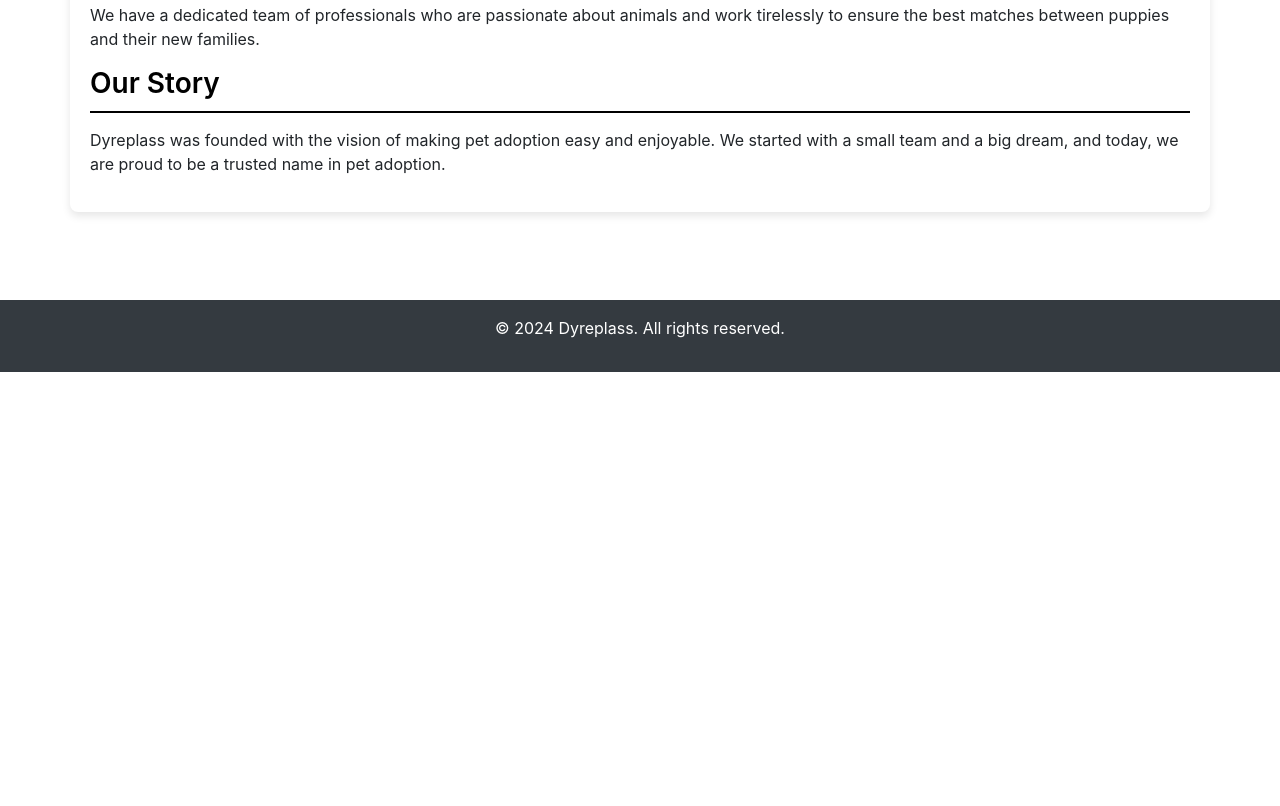
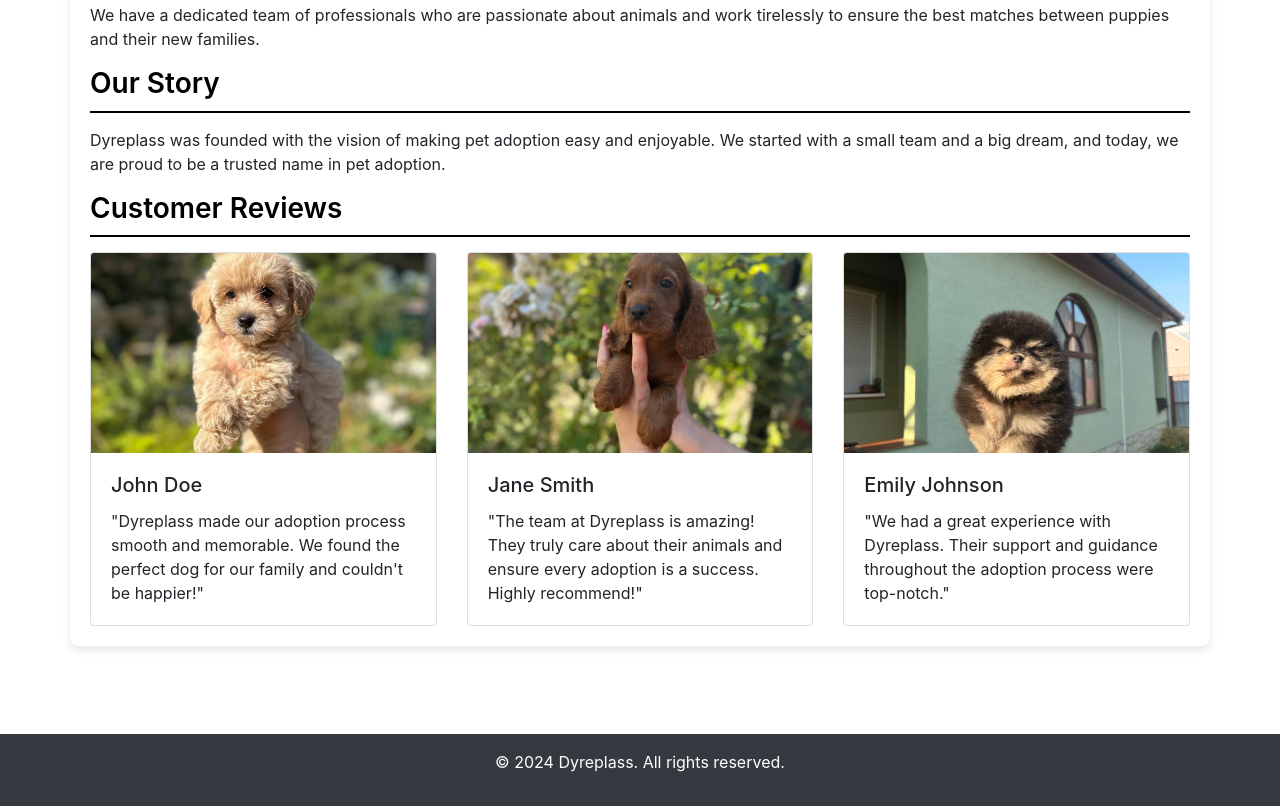
Before and after one commit to Gjoce/DyreplassMain, a plain HTML site: page frontend/about.html in a window 1280 px wide. Shown: the part 540-1346 px from the top of the page. Before the commit the page ends 912 px from the top, so only its background shows below. Drawn offline with nearby package versions, Linux system fonts and the light colour scheme; no server answers.

Commit message:
customer reviews

```diff
--- a/frontend/about.html
+++ b/frontend/about.html
@@ -43,7 +43,6 @@
        </div>
    </header>
 
-
     <!-- Main Content -->
     <div class="container mt-5">
         <div class="row">
@@ -56,6 +55,32 @@
 
                 <h2 class="section-heading">Our Story</h2>
                 <p>Dyreplass was founded with the vision of making pet adoption easy and enjoyable. We started with a small team and a big dream, and today, we are proud to be a trusted name in pet adoption.</p>
+
+                <!-- Customer Reviews Section -->
+                <h2 class="section-heading">Customer Reviews</h2>
+                <div class="card-deck">
+                    <div class="card">
+                        <img src="images/BELLA/BELLA.jpg" class="card-img-top" alt="Puppy 1">
+                        <div class="card-body">
+                            <h5 class="card-title">John Doe</h5>
+                            <p class="card-text">"Dyreplass made our adoption process smooth and memorable. We found the perfect dog for our family and couldn't be happier!"</p>
+                        </div>
+                    </div>
+                    <div class="card">
+                        <img src="images/KRISS/KRISS.jpg" class="card-img-top" alt="Puppy 2">
+                        <div class="card-body">
+                            <h5 class="card-title">Jane Smith</h5>
+                            <p class="card-text">"The team at Dyreplass is amazing! They truly care about their animals and ensure every adoption is a success. Highly recommend!"</p>
+                        </div>
+                    </div>
+                    <div class="card">
+                        <img src="images/MAX/MAX.jpg" class="card-img-top" alt="Puppy 3">
+                        <div class="card-body">
+                            <h5 class="card-title">Emily Johnson</h5>
+                            <p class="card-text">"We had a great experience with Dyreplass. Their support and guidance throughout the adoption process were top-notch."</p>
+                        </div>
+                    </div>
+                </div>
             </section>
         </div>
     </div>
```
Also changed, not shown: frontend/index.html (+1 -1 lines).
